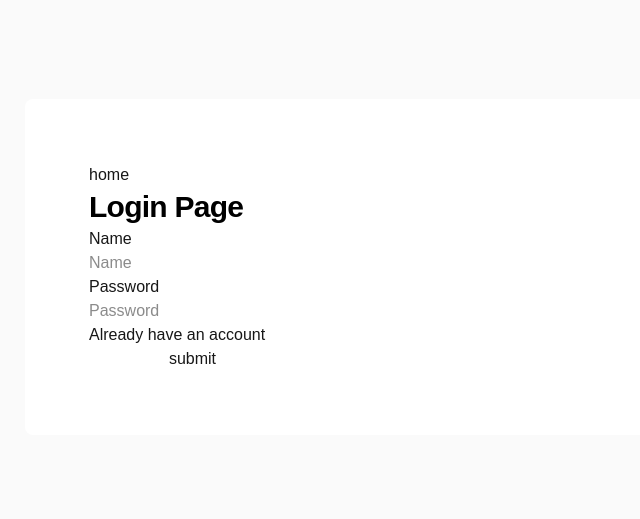
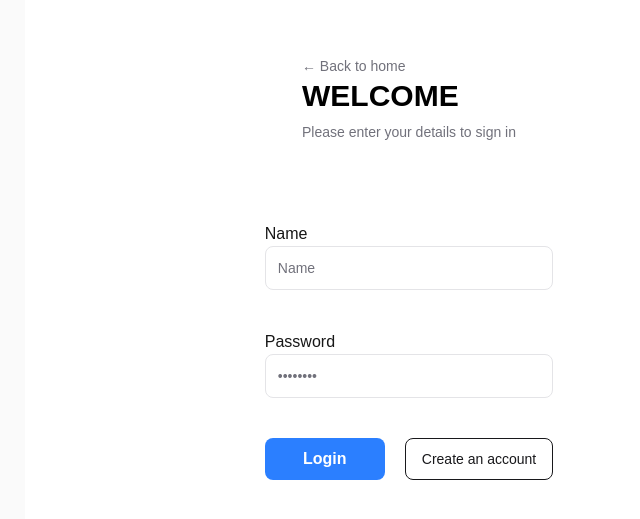
Before and after one commit to peth02/LearnningBuddy_frontend, a Next.js app: page /login in a window 1280 px wide. Shown: the part 133-652 px from the top of the page, without its empty margins (231-871 px from the left). Built offline with nearby package versions, Linux system fonts and the light colour scheme; no server answers.

Commit message:
style login

```diff
--- a/app/(Auth)/login/page.tsx
+++ b/app/(Auth)/login/page.tsx
@@ -6,16 +6,21 @@ import { loginAction } from "@/lib/action";
 export default function Login() {
   return (
     <div className="flex min-h-screen items-center justify-center bg-zinc-50">
-      <main className="flex rounded-lg w-full max-w-3xl flex-col items-center p-16 bg-white items-start">
-        <div>
-          <Link href="/home">home</Link>
-          <h1 className="max-w-xs text-3xl font-semibold leading-10 tracking-tight text-black">
-            Login Page
+      <main className="flex rounded-lg w-full max-w-3xl flex-col items-center p-16 bg-white">
+        <div className="mb-10">
+          <Link href="/home" className="text-sm text-zinc-500 hover:text-zinc-900 hover:underline">
+            ← Back to home
+          </Link>
+          <h1 className="max-w-xs text-3xl font-semibold text-black">
+            WELCOME
           </h1>
+          <p className="mt-2 text-sm text-zinc-500">
+            Please enter your details to sign in
+          </p>
         </div>
         <form action={loginAction}>
           <div className="flex flex-col">
-            <label>Name</label>
+            <label className="mt-10">Name</label>
             <input
               name="name"
               type="text"
@@ -23,21 +28,28 @@ export default function Login() {
               placeholder="Name"
               maxLength={50}
               required
-              className=""
+              className="flex h-11 w-full rounded-lg border border-zinc-200 bg-white px-3 py-2 text-sm ring-offset-white file:border-0 file:bg-transparent file:text-sm file:font-medium placeholder:text-zinc-500 focus-visible:outline-none focus-visible:ring-2 focus-visible:ring-zinc-950 focus-visible:ring-offset-2 disabled:cursor-not-allowed disabled:opacity-50"
             />
-            <label>Password</label>
+            <label className="mt-10">Password</label>
             <input
               name="password"
-              type="text"
+              type="password"
               aria-label="password"
-              placeholder="Password"
+              placeholder="••••••••"
               required
-              className=""
+              className="flex h-11 w-full rounded-lg border border-zinc-200 bg-white px-3 py-2 text-sm ring-offset-white file:border-0 file:bg-transparent file:text-sm file:font-medium placeholder:text-zinc-500 focus-visible:outline-none focus-visible:ring-2 focus-visible:ring-zinc-950 focus-visible:ring-offset-2 disabled:cursor-not-allowed disabled:opacity-50"
             />
-            <div>
-              <Link href="/register">Already have an account</Link>
+            <div className="flex mt-10 gap-5">
+              <button className="w-30 bg-blue-500 text-white font-bold p-2 rounded-lg text-center cursor-pointer">
+                Login
+              </button>
+              <Link
+                href="/register"
+                className="rounded-lg border bg-white px-4 py-2.5 text-sm font-medium text-zinc-900 transition-colors hover:bg-zinc-50"
+              >
+                Create an account
+              </Link>
             </div>
-            <button>submit</button>
           </div>
         </form>
       </main>
```
Also changed, not shown: app/(Auth)/register/page.tsx (added).
